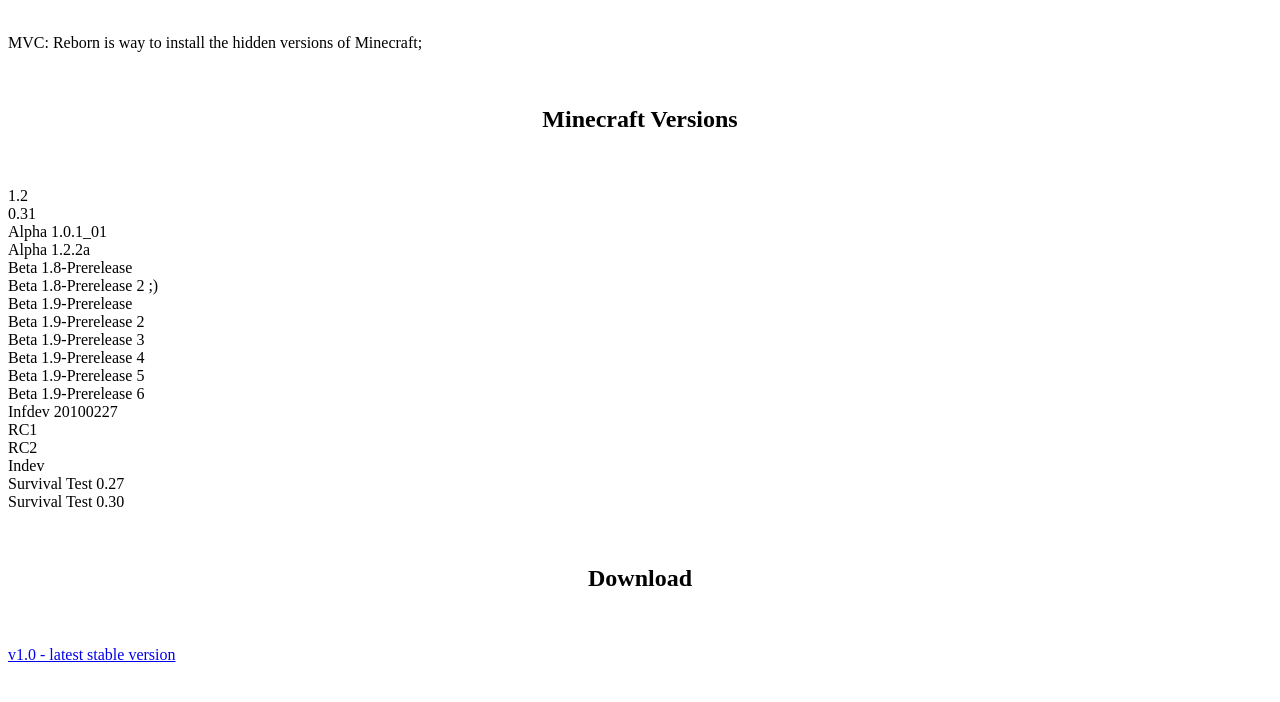
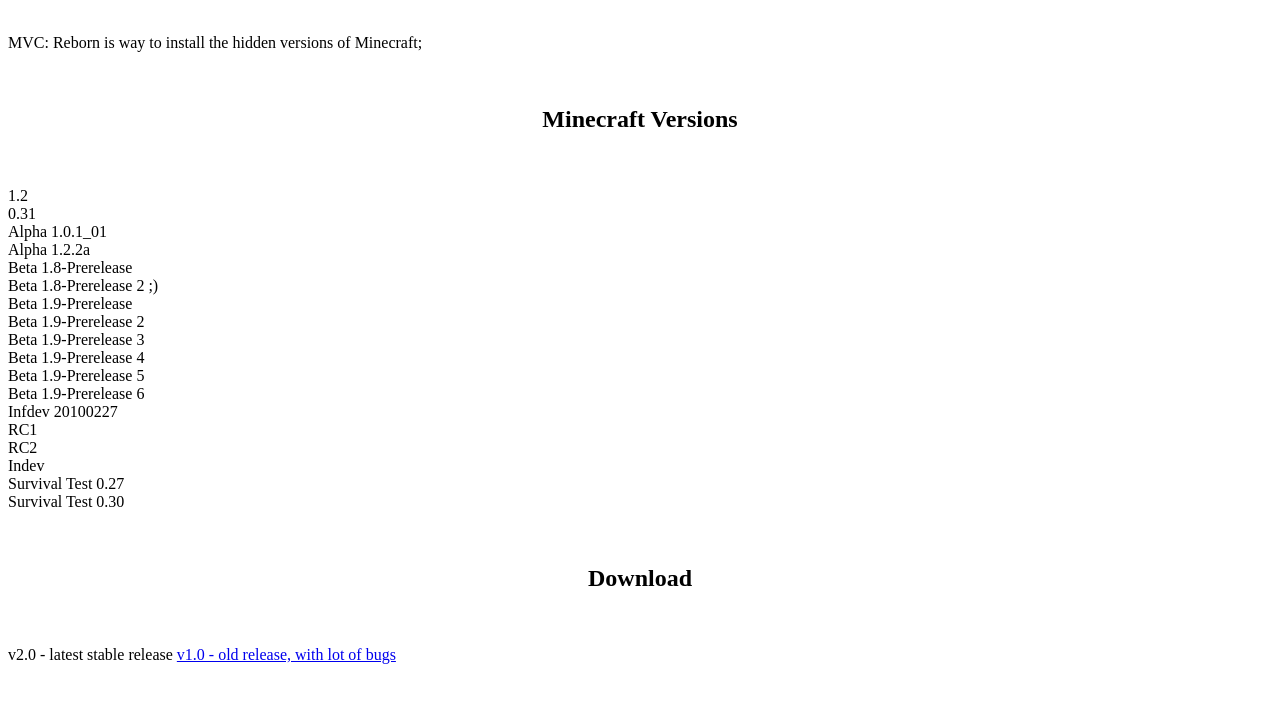
Before and after one commit to glowiak/mvc-reborn, a plain HTML site: page index.html in a window 1280 px wide. Shown: the part 66-768 px from the top of the page. Drawn offline with Linux system fonts and the light colour scheme.

Commit message:
indexupdate2
inup2

```diff
--- a/index.html
+++ b/index.html
@@ -50,8 +50,9 @@ Survival Test 0.30
 <br>
 <center><h2>Download</h2></center>
 <br>
-<p>
-<a href=https://github.com/glowiak/mvc-reborn/releases/download/v1.0-Jii/mvc-reborn.zip>v1.0 - latest stable version</a>
+<p
+<a href=https://github.com/glowiak/mvc-reborn/releases/download/v2.0-Jii/mvc-reborn_v2.0.zip>v2.0 - latest stable release</a>
+<a href=https://github.com/glowiak/mvc-reborn/releases/download/v1.0-Jii/mvc-reborn.zip>v1.0 - old release, with lot of bugs</a>
 </p>
 </body>
 </html>
```
